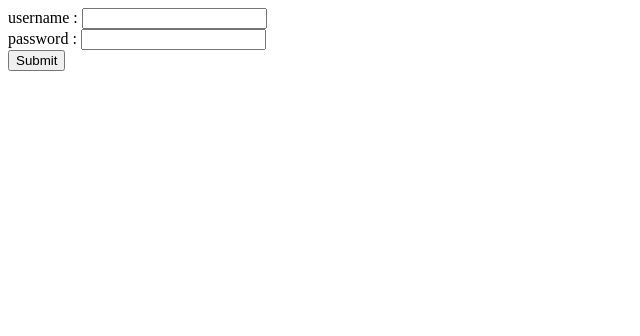
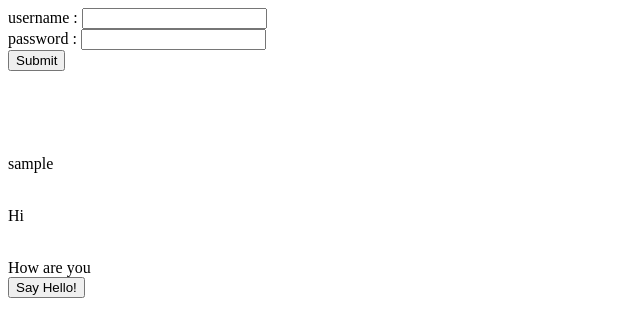
Before and after one commit to karunakaran86/MyProjects, a plain HTML site: page SampleJavaScript/Demo1/index.html in a window 1280 px wide. Shown: the whole page, without its empty margins (0-640 px from the left). Drawn offline with Linux system fonts and the light colour scheme.

Commit message:
added code fo if condition

```diff
--- a/SampleJavaScript/Demo1/index.html
+++ b/SampleJavaScript/Demo1/index.html
@@ -11,7 +11,11 @@
 <div><button onclick="submit(document.getElementById('userName').value,document.getElementById('password').value)">Submit</button></div>
 <div>
 <p id="display"></p><br>
-<p id="result"></p>
+<p id="result"></p><br>
+<p id="testing">sample </p><br>
+Hi<p id="wish"> </p><br>
+How are you
 </div>
+<button onclick="wish()"> Say Hello!</button>
 </body>
 </html>
--- a/SampleJavaScript/Demo1/sample.js
+++ b/SampleJavaScript/Demo1/sample.js
@@ -7,4 +7,24 @@ var x=5;
 var y=7;
 var z=x*y;
 document.getElementById("result").innerHTML=z;
+
+
+
+var person={name:"John",age:28 ,weight:201};
+document.getElementById("testing").innerHTML = person.name+"is"+person.age + "years old";
+ }
+
+function wish(){
+	var greeting;
+	var time=new Date().getHours();
+	if (time < 10)
+	{
+		greeting="Good Morning";
+	}else if (time <20){
+		greeting="Good Afternoon"
+	}else
+	{
+		greeting="Good Night"
+	}
+	document.getElementById("wish").innerHTML=greeting;
 }
```
